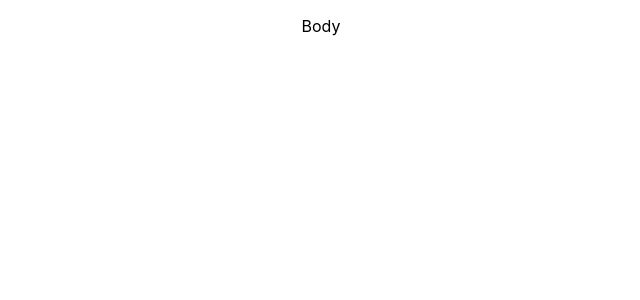
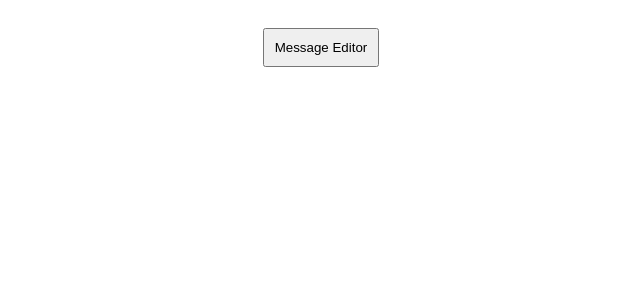
Before and after one commit to A1exTheCat/message-template-widget, a React (Create React App) app: page / in a window 1280 px wide. Shown: the top 300 px of the page, without its empty margins (319-959 px from the left). Built offline with nearby package versions, Linux system fonts and the light colour scheme.

Commit message:
Add main page buttons

```diff
--- a/src/App.css
+++ b/src/App.css
@@ -1,9 +1,83 @@
 .App {
-  text-align: center;
-  margin: 0;
+  max-width: 1400px;
+  margin-left: auto;
+  margin-right: auto;
   font-family: -apple-system, BlinkMacSystemFont, 'Segoe UI', 'Roboto', 'Oxygen',
     'Ubuntu', 'Cantarell', 'Fira Sans', 'Droid Sans', 'Helvetica Neue',
     sans-serif;
   -webkit-font-smoothing: antialiased;
   -moz-osx-font-smoothing: grayscale;
 }
+
+/*СТартовая страница с кнопкой*/
+
+.start-page {
+  display: flex;
+  justify-content: center;
+}
+
+.start-button {
+  padding: 10px;
+  margin-top: 20px;
+}
+
+/* !!!Страница редактора */
+
+.editor-page-container {
+  display: flex;
+  flex-direction: column;
+  align-items: center;
+}
+
+/* Заголовок */
+
+.editor-page-container h1{
+  background-color: aqua;
+  padding: 15px;
+  border: 2px;
+  border-color: aquamarines;
+  border-radius: 10px;
+}
+
+/* Кнопки переменных */
+
+.var-buttons-block {
+  display: flex;
+  justify-content: flex-start;
+}
+
+.var-button {
+  padding: 10px;
+  margin-right: 10px;
+  background-color: aliceblue;
+}
+
+.var-button:hover {
+  background-color:aquamarine;
+  cursor: pointer;
+}
+
+/* Кнопка добавления IF */
+
+.if-button {
+  display: flex;
+  align-items: center;
+  padding: 2px 10px;
+  margin: 20px 20px;
+  background-color: rgb(107, 175, 236);
+}
+
+.if-button-header {
+  font-weight: 600;
+}
+
+.if-button-text {
+  font-weight: 500;
+}
+
+.if-button-small {
+  margin: 0 5px;
+  padding: 4px;
+  border-radius: 5px;
+  background-color: aqua;
+}
--- a/src/App.tsx
+++ b/src/App.tsx
@@ -1,10 +1,26 @@
-import React from 'react';
+//@ts-nocheck
+import React, { useState } from 'react';
+
+import StartButton from './UI/widgetStartButton';
+import MessageEditor from './modules/widgetMessageEditor';
 import './App.css';
 
+//const arrVarNames = localStorage.arrVarNames ? JSON.parse(localStorage.arrVarNames) : ['firstname', 'lastname', 'company', 'position'];
+//const template = localStorage.template ? JSON.parse(localStorage.template) : null;
+const callbackSave = (template) => {
+  localStorage.template = template;
+}
+
+const arrVarNames = ['firstname', 'lastname', 'company', 'position'];
+const template = [];
+
+
 function App() {
+  const [editorStatus, setEditorStatus] = useState(false);
+
   return (
     <div className="App">
-      <p>Body</p>
+      {editorStatus ? <MessageEditor arrVarNames={arrVarNames} template={template} callbackSave={callbackSave} /> : <StartButton onClick={() => setEditorStatus(true)}/>}
     </div>
   );
 }
--- /dev/null
+++ b/src/UI/IfButton.tsx
@@ -0,0 +1,19 @@
+//@ts-nocheck
+import React from "react";
+
+const IfButton = (props) => {
+  const someVariable = '{some_variable}';
+  return (
+    <button className="if-button" onClick={() => console.log('d')}>
+      <p className="if-button-header">Click to add:</p>
+      <span className="if-button-small">IF</span>
+      <p className="if-button-text">[{someVariable} or expression ]</p>
+      <span className="if-button-small">THEN</span>
+      <p className="if-button-text">[ then_value ]</p>
+      <span className="if-button-small">ELSE</span>
+      <p className="if-button-text">[ else_value ]</p>
+    </button>
+  )
+}
+
+export default IfButton;
--- /dev/null
+++ b/src/UI/variableButton.tsx
@@ -0,0 +1,12 @@
+//@ts-nocheck
+import React from "react";
+
+const VariableButton = (props) => {
+  const { btnName } = props;
+
+  return (
+    <button className="var-button" onClick={() => console.log(`{${btnName}}`)}>{btnName}</button>
+  )
+}
+
+export default VariableButton;
--- /dev/null
+++ b/src/UI/widgetStartButton.tsx
@@ -0,0 +1,14 @@
+//@ts-nocheck
+import React from "react";
+
+const StartButton = (props) => {
+  return (
+    <div className="start-page">
+      <button className="start-button" onClick={props.onClick}>
+        Message Editor
+      </button>
+    </div>
+  );
+};
+
+export default StartButton;
--- /dev/null
+++ b/src/modules/widgetMessageEditor.tsx
@@ -0,0 +1,20 @@
+//@ts-nocheck
+import React from "react";
+import VariableButton from "../UI/variableButton";
+import IfButton from "../UI/IfButton";
+
+const MessageEditor = (props) => {
+  const { arrVarNames, template, callbackSave } = props;
+
+  return (
+    <div className="editor-page-container">
+      <h1 className="header">Message Template Editor</h1>
+      <div className="var-buttons-block">
+        {arrVarNames.map((name) => <VariableButton btnName={name} key={arrVarNames.indexOf(name)} />)}
+      </div>
+      <IfButton />
+    </div>
+  );
+};
+
+export default MessageEditor;
```
